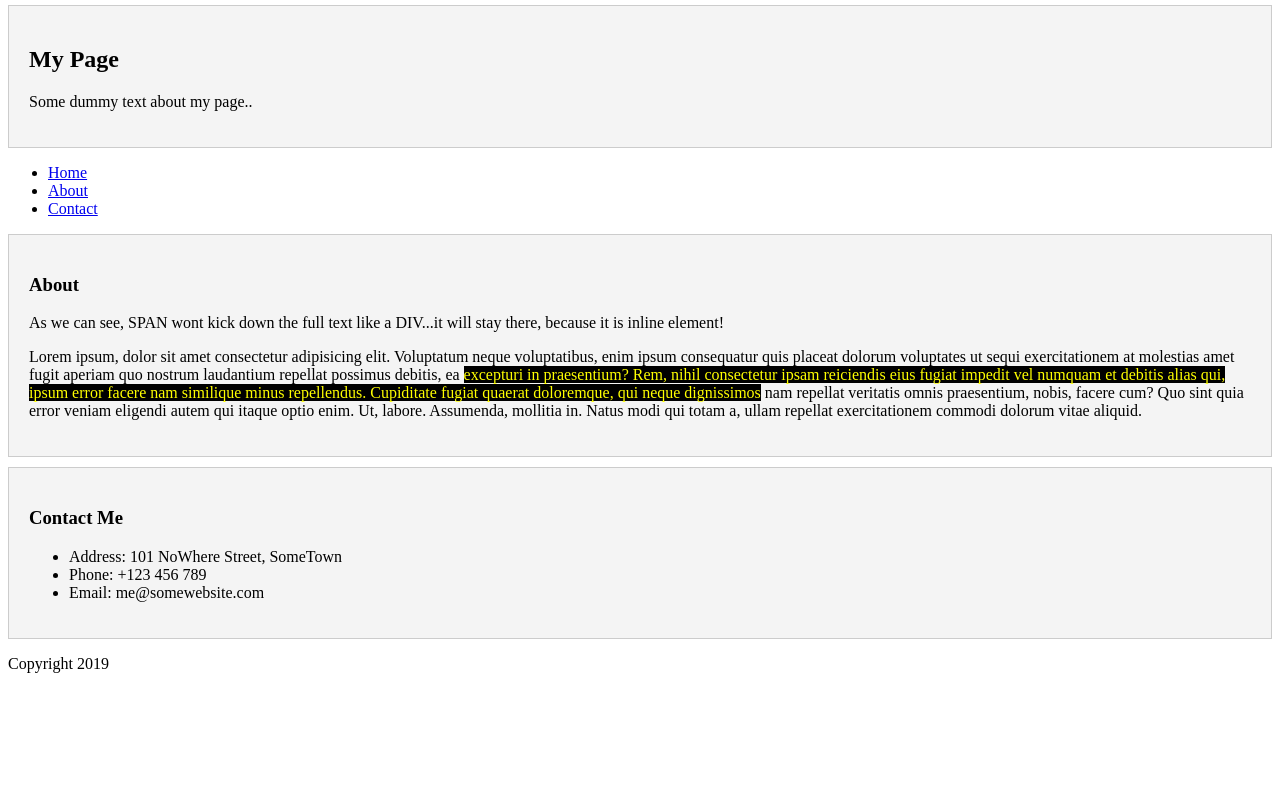
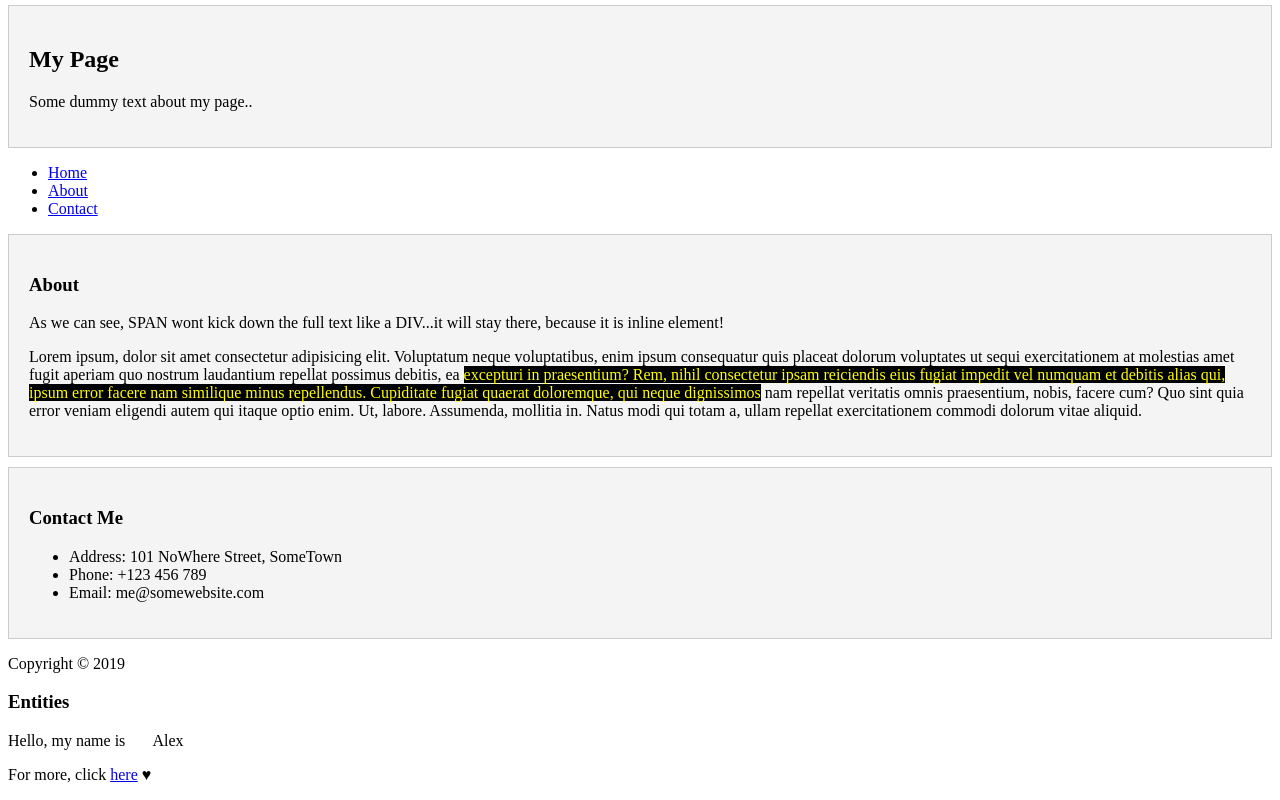
Before and after one commit to AlexDanicic/HTML-Basics-Sandbox, a plain HTML site: page index.html in a window 1280 px wide. Shown: the part 1864-2664 px from the top of the page. Before the commit the page ends 2553 px from the top, so only its background shows below. Drawn offline with Linux system fonts and the light colour scheme.

Commit message:
Entities and symbols

```diff
--- a/index.html
+++ b/index.html
@@ -253,8 +253,17 @@
         </ul>
     </div>
     <div id="footer">
-        <p>Copyright 2019</p>
+        <p>Copyright &copy; 2019</p>
     </div>
+
+    <!-- Entities -->
+    <h3>Entities</h3>
+
+        <!-- Non Breaking Space -->
+    <p>Hello, my name is &nbsp; &nbsp; &nbsp; Alex</p>
+
+    <p>For more, click <a href="https://www.w3schools.com/html/html_entities.asp" target="_blank">here</a> &hearts;</p>
+
 
 
 </body>
```
